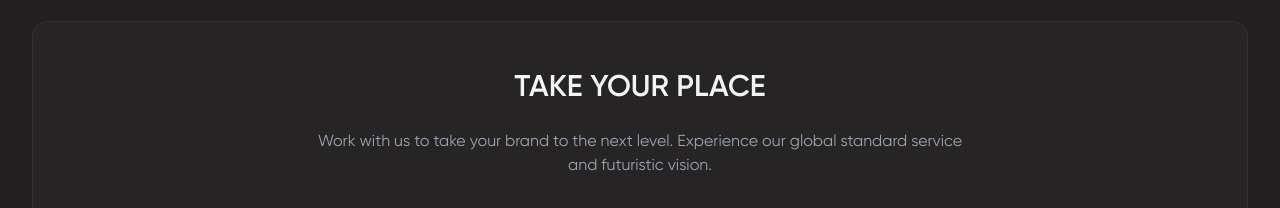
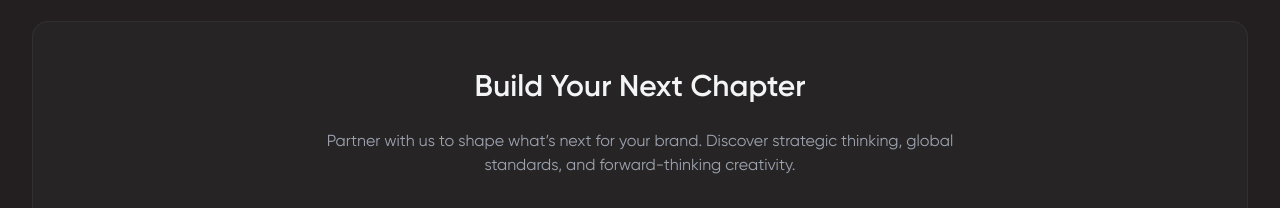
Before and after one commit to BatuErsann/TeskilatICOM, a React (Vite) app in the folder frontend/: page /brands in a window 1280 px wide. Shown: the part 449-657 px from the top of the page. Built offline with nearby package versions, Linux system fonts and the light colour scheme; no server answers.

Commit message:
content update && button fix

```diff
--- a/frontend/src/pages/Brands.jsx
+++ b/frontend/src/pages/Brands.jsx
@@ -1,9 +1,11 @@
 import { useState, useEffect } from 'react';
+import { useNavigate } from 'react-router-dom';
 import api from '../api';
 import { getImageUrl } from '../utils/imageUrl';
 
 const Brands = () => {
   const [brands, setBrands] = useState([]);
+  const navigate = useNavigate();
 
   useEffect(() => {
     const fetchBrands = async () => {
@@ -51,12 +53,14 @@ const Brands = () => {
         </div>
 
         <div className="mt-24 bg-secondary/50 p-12 rounded-2xl border border-white/5 text-center">
-          <h2 className="text-3xl font-display font-bold mb-6">TAKE YOUR PLACE</h2>
+          <h2 className="text-3xl font-display font-bold mb-6"> Build Your Next Chapter</h2>
           <p className="text-gray-400 mb-8 max-w-2xl mx-auto">
-            Work with us to take your brand to the next level.
-            Experience our global standard service and futuristic vision.
+            Partner with us to shape what’s next for your brand. Discover strategic thinking, global standards, and forward-thinking creativity.
           </p>
-          <button className="bg-transparent border border-accent text-accent hover:bg-accent hover:text-primary px-8 py-3 font-bold uppercase tracking-wider transition duration-300">
+          <button
+            onClick={() => navigate('/contact')}
+            className="bg-transparent border border-accent text-accent hover:bg-accent hover:text-primary px-8 py-3 font-bold uppercase tracking-wider transition duration-300"
+          >
             Contact Us
           </button>
         </div>
--- a/frontend/src/pages/Contact.jsx
+++ b/frontend/src/pages/Contact.jsx
@@ -94,7 +94,7 @@ const Contact = () => {
                 </div>
                 <div>
                   <h3 className="text-xl font-bold text-white mb-1">Address</h3>
-                  <p className="text-gray-400">Kozyatağı Mah. Kaya Sultan Sok.<br/>Nanda Plaza No: 83 Kat: 1<br/>34742 Kadıköy, Istanbul</p>
+                  <p className="text-gray-400">Kozyatağı Mah. Kaya Sultan Sok.<br />Nanda Plaza No: 83 Kat: 1<br />34742 Kadıköy, Istanbul</p>
                 </div>
               </div>
 
@@ -139,22 +139,20 @@ const Contact = () => {
             <div className="flex border-b border-white/10">
               <button
                 onClick={() => { setActiveTab('contact'); setStatus({ type: '', message: '' }); }}
-                className={`flex-1 flex items-center justify-center gap-2 py-4 px-6 font-bold uppercase tracking-wider transition ${
-                  activeTab === 'contact'
+                className={`flex-1 flex items-center justify-center gap-2 py-4 px-6 font-bold uppercase tracking-wider transition ${activeTab === 'contact'
                     ? 'bg-accent text-primary'
                     : 'text-gray-400 hover:text-white hover:bg-white/5'
-                }`}
+                  }`}
               >
                 <FaEnvelope />
                 Contact Us
               </button>
               <button
                 onClick={() => { setActiveTab('work'); setStatus({ type: '', message: '' }); }}
-                className={`flex-1 flex items-center justify-center gap-2 py-4 px-6 font-bold uppercase tracking-wider transition ${
-                  activeTab === 'work'
+                className={`flex-1 flex items-center justify-center gap-2 py-4 px-6 font-bold uppercase tracking-wider transition ${activeTab === 'work'
                     ? 'bg-accent text-primary'
                     : 'text-gray-400 hover:text-white hover:bg-white/5'
-                }`}
+                  }`}
               >
                 <FaUsers />
                 Work With Us
@@ -184,7 +182,7 @@ const Contact = () => {
                       onChange={handleContactChange}
                       required
                       className="w-full bg-secondary/50 border border-white/10 rounded p-4 text-white focus:border-accent focus:ring-1 focus:ring-accent outline-none transition"
-                      placeholder="John Doe"
+                      placeholder="name surname"
                     />
                   </div>
                   <div>
@@ -251,7 +249,7 @@ const Contact = () => {
                         onChange={handleWorkChange}
                         required
                         className="w-full bg-secondary/50 border border-white/10 rounded p-4 text-white focus:border-accent focus:ring-1 focus:ring-accent outline-none transition"
-                        placeholder="John"
+                        placeholder="name"
                       />
                     </div>
                     <div>
@@ -263,7 +261,7 @@ const Contact = () => {
                         onChange={handleWorkChange}
                         required
                         className="w-full bg-secondary/50 border border-white/10 rounded p-4 text-white focus:border-accent focus:ring-1 focus:ring-accent outline-none transition"
-                        placeholder="Doe"
+                        placeholder="surname"
                       />
                     </div>
                   </div>
```
